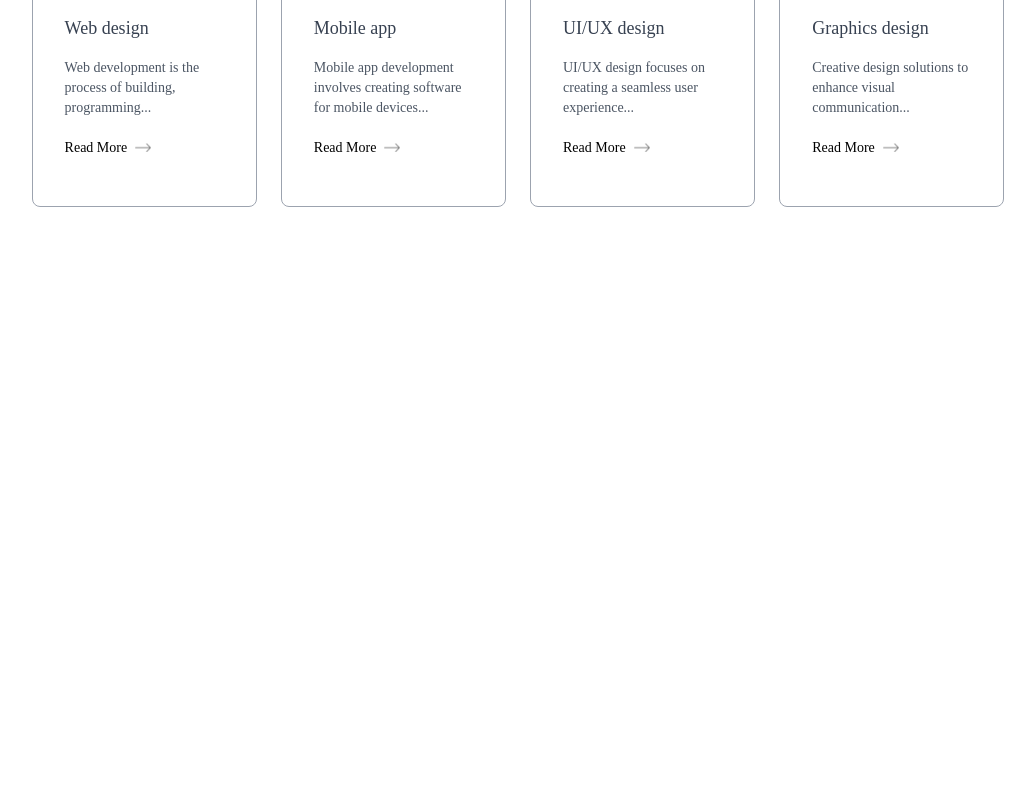
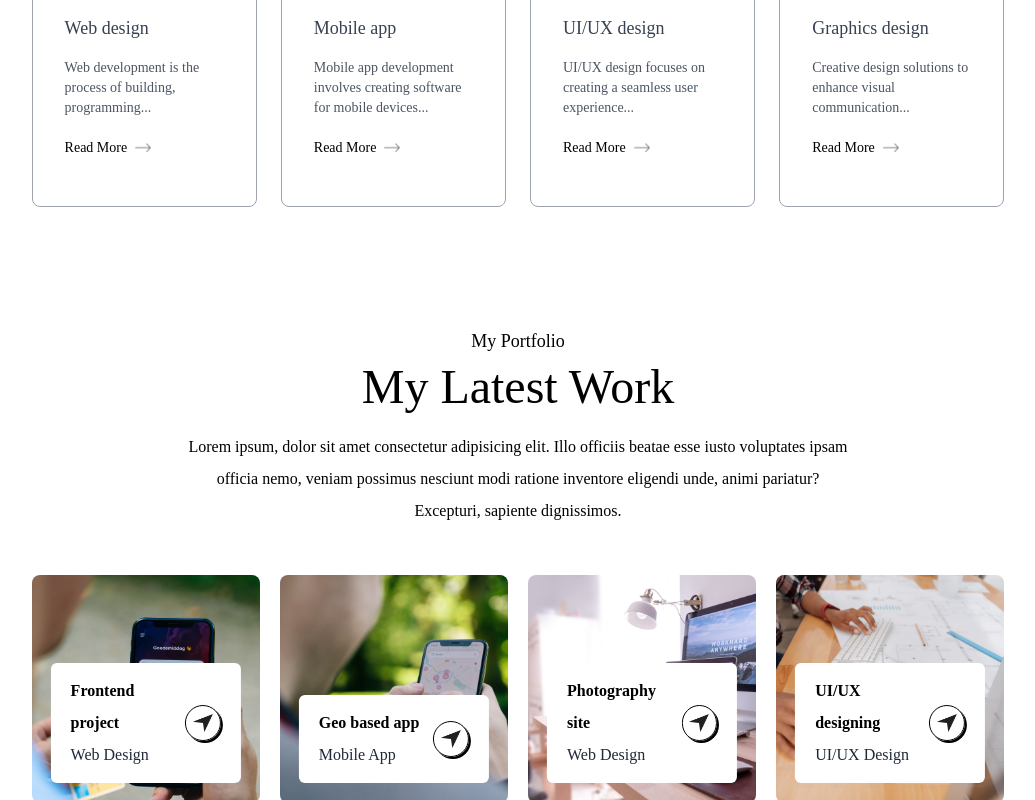
Before and after one commit to safwan72/Next-Portfolio-Project, a Next.js app: page / in a window 1280 px wide. Shown: the part 2000-2800 px from the top of the page, without its empty margins (122-1157 px from the left). Before the commit the page ends 2287 px from the top, so only its background shows below. Built offline with nearby package versions, Linux system fonts and the light colour scheme; a web font is replaced by a local one.

Commit message:
2.0 Work Section

```diff
--- a/app/components/Header.jsx
+++ b/app/components/Header.jsx
@@ -17,7 +17,7 @@
             </p>
             <div className='flex flex-col items-center gap-4 mt-4 sm:flex-row'>
                 <a href="#contact" className='px-10 py-3 border border-white rounded-full bg-black text-white
-                flex items-center gap-2'>
+                flex items-center gap-2 justify-center'>
                     Contact Me <Image src={assets.right_arrow_white} alt='' className='w-4'/>
                 </a>
                 <a href="/sample-resume.pdf" download className='px-10 py-3 border rounded-full border-gray-500 flex items-center gap-2'>
--- a/app/components/Services.jsx
+++ b/app/components/Services.jsx
@@ -15,7 +15,7 @@
         Excepturi, sapiente dignissimos.
       </p>
 
-      <div className="grid grid-cols-4 gap-6 my-10">
+      <div className="grid grid-cols-auto gap-6 my-10">
         {serviceData?.map((service, index) => (
           <div
             key={index}
--- /dev/null
+++ b/app/components/Work.jsx
@@ -0,0 +1,40 @@
+import { assets, workData } from '@/assets/assets'
+import Image from 'next/image'
+import React from 'react'
+
+const Work = () => {
+  return (
+    <div id="work" className="w-full px-[12%] py-10 scroll-mt-20">
+      <h4 className="text-center mb-2 text-lg font-Ovo">My Portfolio</h4>
+      <h2 className="text-center text-5xl font-Ovo">My Latest Work</h2>
+      <p className="text-center max-w-2xl mx-auto mt-5 mb-12 font-Ovo">
+        Lorem ipsum, dolor sit amet consectetur adipisicing elit. Illo officiis
+        beatae esse iusto voluptates ipsam officia nemo, veniam possimus
+        nesciunt modi ratione inventore eligendi unde, animi pariatur?
+        Excepturi, sapiente dignissimos.
+      </p>
+
+
+      <div className='grid grid-cols-auto my-10 gap-5'>
+        {workData?.map((work,index)=>(
+            <div key={index} style={{backgroundImage:`url(${work?.bgImage})`}} className='aspect-square bg-no-repeat bg-cover bg-center rounded-lg relative cursor-pointer group'>
+                <div className='bg-white w-10/12 rounded-md absolute bottom-5 left-1/2 -translate-x-1/2 py-3 px-5 flex items-center justify-between duration-500 group-hover:bottom-7'>
+                <div >
+                    <h2 className='font-semibold'>{work?.title}</h2>
+                    <p className='tex-sm text-gray-800'>{work?.description}</p>
+                </div>
+                <div className='border rounded-full border-black w-9 aspect-square flex items-center justify-center shadow-[2px_2px_0_#000] group-hover:bg-lime-300 transition'>
+                    <Image src={assets?.send_icon} alt='' className='w-5'/>
+                </div>
+                </div>
+            </div>
+        ))}
+      </div>
+      <a href="" className='w-max flex items-center justify-center gap-2 text-gray-700 border-[0.5px] border-gray-700 rounded-full py-3 px-10 mx-auto my-20 hover:bg-lighthover duration-500'>
+        Show More <Image src={assets?.right_arrow_bold} alt='' className='w-4'/>
+      </a>
+    </div>
+  )
+}
+
+export default Work
--- a/app/page.js
+++ b/app/page.js
@@ -3,6 +3,7 @@
 import Header from "./components/Header";
 import Navbar from "./components/Navbar";
 import Services from "./components/Services";
+import Work from "./components/Work";
 
 export default function Home() {
   return (
@@ -11,6 +12,7 @@
     <Header/>
     <About/>
     <Services/>
+    <Work/>
     </>
   );
 }
--- a/tailwind.config.mjs
+++ b/tailwind.config.mjs
@@ -20,6 +20,9 @@
       boxShadow:{
         'black':'4px 4px 0 #000',
         'white':'4px 4px 0 #fff',
+      },
+      gridTemplateColumns:{
+        'auto':'repeat(auto-fit,minmax(200px,1fr))'
       }
     },
   },
```
